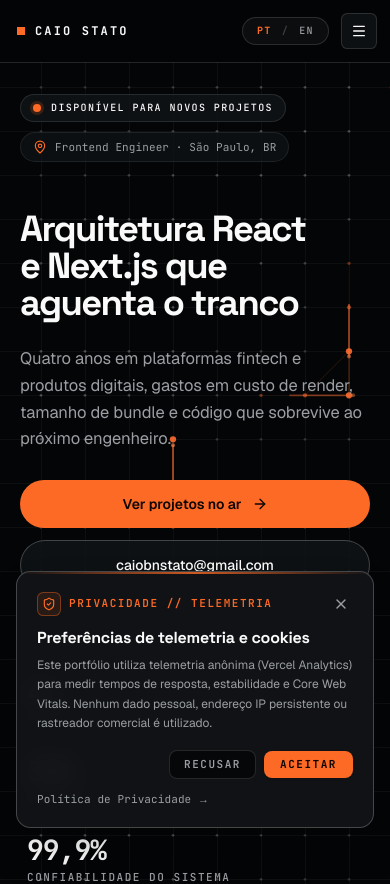
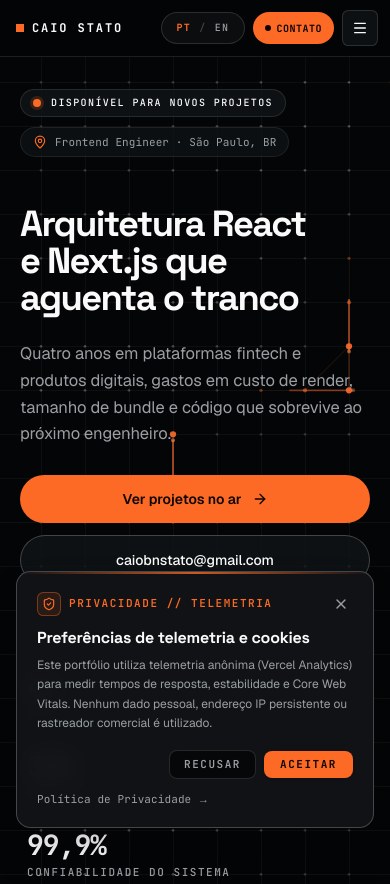
Before and after one commit to caiostato/goat-portfolio, a Next.js app: page /pt-br in a window 390 px wide. Shown: the top 884 px of the page. Built offline with nearby package versions, Linux system fonts and the light colour scheme.

Commit message:
feat(nav): add edge-to-edge mobile header and floating sticky bottom CTA

```diff
--- a/src/components/site-header.tsx
+++ b/src/components/site-header.tsx
@@ -1,13 +1,14 @@
 "use client";
 
 import { useEffect, useRef, useState } from "react";
+import { ArrowUpRight, Mail } from "lucide-react";
 
 import { MobileNav } from "@/components/mobile-nav";
 import { locales, localeLabels, localePath, type Locale } from "@/i18n/config";
 import { cn } from "@/lib/utils";
 import type { Dictionary } from "@/dictionaries/types";
 
-/** How far the page scrolls before the bar detaches into a floating capsule. */
+/** How far the page scrolls before the desktop bar detaches into a floating capsule. */
 const DETACH_DISTANCE_PX = 36;
 
 const MORPH = "400ms var(--ease-in-out)";
@@ -20,6 +21,8 @@ export function SiteHeader({
   dict: Dictionary["nav"];
 }) {
   const [floating, setFloating] = useState(false);
+  const [showStickyCta, setShowStickyCta] = useState(false);
+  const [connectInView, setConnectInView] = useState(false);
   const [settled, setSettled] = useState(false);
   const sentinelRef = useRef<HTMLDivElement>(null);
 
@@ -41,6 +44,36 @@ export function SiteHeader({
     };
   }, []);
 
+  useEffect(() => {
+    const heroEl = document.getElementById("top");
+    const connectEl = document.getElementById("connect");
+    if (typeof IntersectionObserver === "undefined") return;
+
+    const heroObserver = heroEl
+      ? new IntersectionObserver(
+          ([entry]) => setShowStickyCta(!entry.isIntersecting),
+          { threshold: 0.1 },
+        )
+      : null;
+
+    const connectObserver = connectEl
+      ? new IntersectionObserver(
+          ([entry]) => setConnectInView(entry.isIntersecting),
+          { threshold: 0.15 },
+        )
+      : null;
+
+    if (heroEl && heroObserver) heroObserver.observe(heroEl);
+    if (connectEl && connectObserver) connectObserver.observe(connectEl);
+
+    return () => {
+      heroObserver?.disconnect();
+      connectObserver?.disconnect();
+    };
+  }, []);
+
+  const mobileBottomCtaVisible = showStickyCta && !connectInView;
+
   return (
     <>
       <div
@@ -53,19 +86,55 @@ export function SiteHeader({
         }}
       />
 
+      {/* Mobile Header: Clean, edge-to-edge glass bar (no capsule morph jitter) */}
+      <div className="sticky top-0 z-50 border-b border-border/80 bg-background/90 backdrop-blur-md backdrop-saturate-150 md:hidden">
+        <header className="mx-auto flex h-14 items-center justify-between gap-2 px-4">
+          <a
+            href="#top"
+            className="group flex shrink-0 items-center gap-2 text-foreground transition-colors hover:text-brand"
+          >
+            <span
+              aria-hidden="true"
+              className="inline-block h-2 w-2 bg-brand"
+            />
+            <span className="type-label text-xs font-bold tracking-[0.16em]">
+              CAIO STATO
+            </span>
+          </a>
+
+          <div className="flex shrink-0 items-center gap-2">
+            <LocaleSwitcher lang={lang} />
+
+            <a
+              href="#connect"
+              className="inline-flex h-8 items-center gap-1.5 rounded-full bg-brand px-3 font-mono text-[10px] font-bold tracking-wider whitespace-nowrap text-brand-foreground uppercase transition-colors hover:bg-brand-strong"
+            >
+              <span
+                aria-hidden="true"
+                className="h-1.5 w-1.5 rounded-full bg-brand-foreground"
+              />
+              {dict.contact}
+            </a>
+
+            <MobileNav dict={dict} lang={lang} />
+          </div>
+        </header>
+      </div>
+
+      {/* Desktop Header: Morphing capsule bar */}
       <div
-        className="sticky top-0 z-50 box-border"
+        className="sticky top-0 z-50 hidden box-border md:block"
         style={{
-          padding: floating ? "10px clamp(12px, 3.5vw, 32px)" : "0px",
+          padding: floating ? "12px clamp(16px, 4vw, 32px)" : "0px",
           transition: settled ? `padding ${MORPH}` : "none",
         }}
       >
         <header
-          className="mx-auto flex items-center justify-between gap-3 backdrop-blur-md backdrop-saturate-150 sm:gap-4 md:gap-6"
+          className="mx-auto flex items-center justify-between gap-6 backdrop-blur-md backdrop-saturate-150"
           style={{
             padding: floating
-              ? "8px 10px 8px 16px"
-              : "12px clamp(16px, 4vw, 48px)",
+              ? "10px 12px 10px 20px"
+              : "14px clamp(20px, 4vw, 48px)",
             borderRadius: floating ? "999px" : "0px",
             maxWidth: floating ? "1020px" : "100%",
             background: floating
@@ -95,7 +164,7 @@ export function SiteHeader({
 
           <nav
             aria-label={dict.ariaLabel}
-            className="hidden items-center gap-6 lg:gap-8 md:flex"
+            className="flex items-center gap-6 lg:gap-8"
           >
             {dict.items.map((item, idx) => (
               <a
@@ -111,12 +180,12 @@ export function SiteHeader({
             ))}
           </nav>
 
-          <div className="flex shrink-0 items-center gap-3 md:gap-4">
+          <div className="flex shrink-0 items-center gap-4">
             <LocaleSwitcher lang={lang} />
 
             <a
               href="#connect"
-              className="hidden items-center gap-2 rounded-full bg-brand px-4 py-2 text-xs font-semibold tracking-wider whitespace-nowrap text-brand-foreground uppercase transition-[background-color,transform] duration-150 ease-out hover:bg-brand-strong active:scale-[0.97] motion-reduce:transform-none md:inline-flex"
+              className="inline-flex items-center gap-2 rounded-full bg-brand px-4 py-2 text-xs font-semibold tracking-wider whitespace-nowrap text-brand-foreground uppercase transition-[background-color,transform] duration-150 ease-out hover:bg-brand-strong active:scale-[0.97] motion-reduce:transform-none"
             >
               <span
                 aria-hidden="true"
@@ -124,10 +193,56 @@ export function SiteHeader({
               />
               {dict.contact}
             </a>
-
-            <MobileNav dict={dict} lang={lang} />
           </div>
         </header>
+      </div>
+
+      {/* Mobile Floating Sticky Bottom CTA Bar (appears after scrolling past hero, hides at #connect) */}
+      <div
+        aria-hidden={!mobileBottomCtaVisible}
+        className={cn(
+          "pointer-events-none fixed inset-x-4 bottom-[max(1rem,env(safe-area-inset-bottom))] z-40 transition-all duration-300 md:hidden",
+          mobileBottomCtaVisible
+            ? "translate-y-0 opacity-100"
+            : "translate-y-6 opacity-0",
+        )}
+      >
+        <div
+          className={cn(
+            "mx-auto flex max-w-sm items-center justify-between gap-2 rounded-full border border-border-strong bg-card/95 p-1.5 pl-4 shadow-[0_16px_40px_oklch(0_0_0/0.65)] backdrop-blur-md",
+            mobileBottomCtaVisible ? "pointer-events-auto" : "pointer-events-none",
+          )}
+        >
+          <div className="flex min-w-0 items-center gap-2">
+            <span className="relative flex h-2 w-2 shrink-0" aria-hidden="true">
+              <span className="absolute inline-flex h-full w-full animate-ping rounded-full bg-brand opacity-75 motion-reduce:hidden" />
+              <span className="relative inline-flex h-2 w-2 rounded-full bg-brand" />
+            </span>
+            <span className="truncate font-mono text-[11px] font-medium text-foreground">
+              {lang === "pt-br" ? "Disponível para projetos" : "Available for work"}
+            </span>
+          </div>
+
+          <div className="flex shrink-0 items-center gap-1.5">
+            <a
+              href="mailto:caiobnstato@gmail.com"
+              aria-label="Email caiobnstato@gmail.com"
+              tabIndex={mobileBottomCtaVisible ? 0 : -1}
+              className="inline-flex h-9 w-9 items-center justify-center rounded-full border border-border bg-background/80 text-foreground transition-colors hover:border-brand-border hover:text-brand"
+            >
+              <Mail className="h-3.5 w-3.5" aria-hidden="true" />
+            </a>
+
+            <a
+              href="#connect"
+              tabIndex={mobileBottomCtaVisible ? 0 : -1}
+              className="inline-flex h-9 items-center gap-1.5 rounded-full bg-brand px-4 font-mono text-xs font-bold tracking-wider text-brand-foreground uppercase transition-colors hover:bg-brand-strong"
+            >
+              <span>{dict.contact}</span>
+              <ArrowUpRight className="h-3.5 w-3.5" aria-hidden="true" />
+            </a>
+          </div>
+        </div>
       </div>
     </>
   );
@@ -137,12 +252,12 @@ function LocaleSwitcher({ lang }: { lang: Locale }) {
   return (
     <nav
       aria-label={lang === "pt-br" ? "Seleção de idioma" : "Language switcher"}
-      className="type-label flex items-center rounded-full border border-border bg-card/60 px-2 py-1 text-[10px] text-muted-foreground"
+      className="type-label flex h-8 items-center rounded-full border border-border bg-card/60 px-2 text-[10px] text-muted-foreground"
     >
       {locales.map((locale, index) => (
         <span key={locale} className="flex items-center">
           {index > 0 && (
-            <span aria-hidden="true" className="mx-1 text-border-strong">
+            <span aria-hidden="true" className="mx-0.5 text-border-strong">
               /
             </span>
           )}
```
